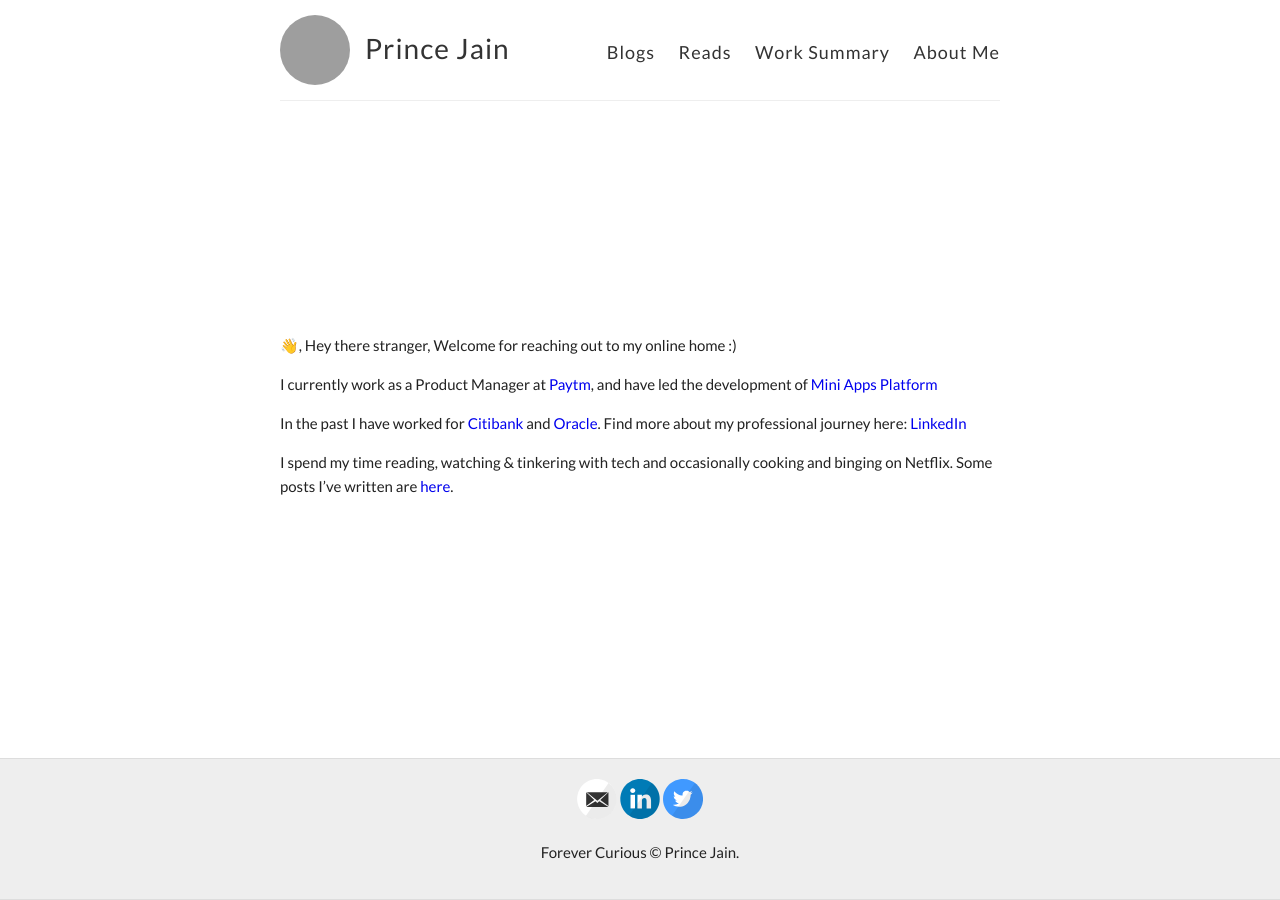
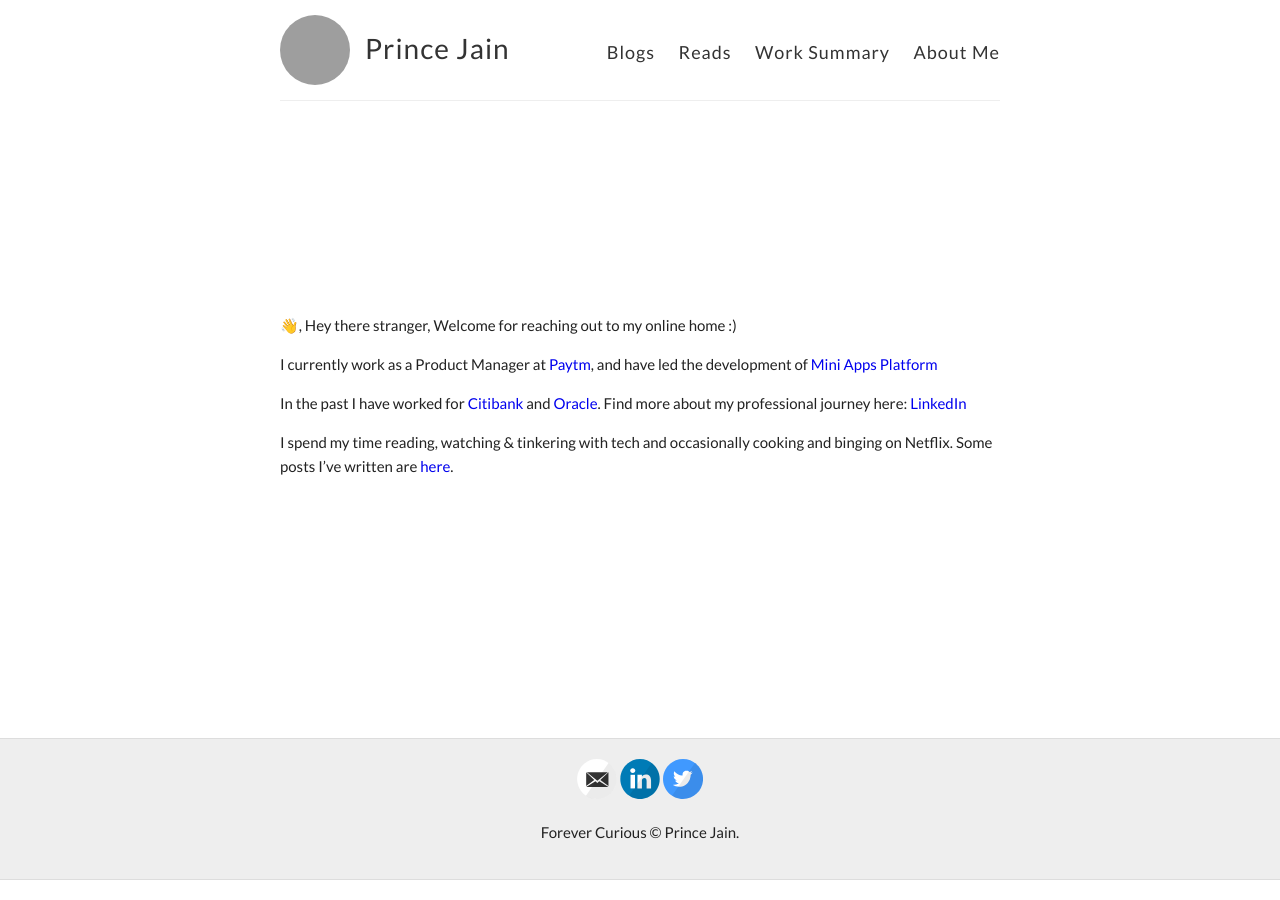
Before and after one commit to product-noob/product-noob.github.io, a Jekyll site: the page built from index.md, in a window 1280 px wide. Built offline with Jekyll 4.4.1, drawn with Linux system fonts in a browser that asks for light colours; grey boxes are pictures that could not be loaded.

Commit message:
Update default.html
Moved footer code to footer.html

```diff
--- a/_layouts/default.html
+++ b/_layouts/default.html
@@ -28,11 +28,7 @@
     </div>
 
     <div id="main" role="main" class="container">{{ content }}</div>
+    {% include footer.html %}
 
-    <div class="wrapper-footer">
-      <div class="container">
-        <footer class="footer">{% include svg-icons.html %}</footer>
-      </div>
-    </div>
   </body>
 </html>
```
